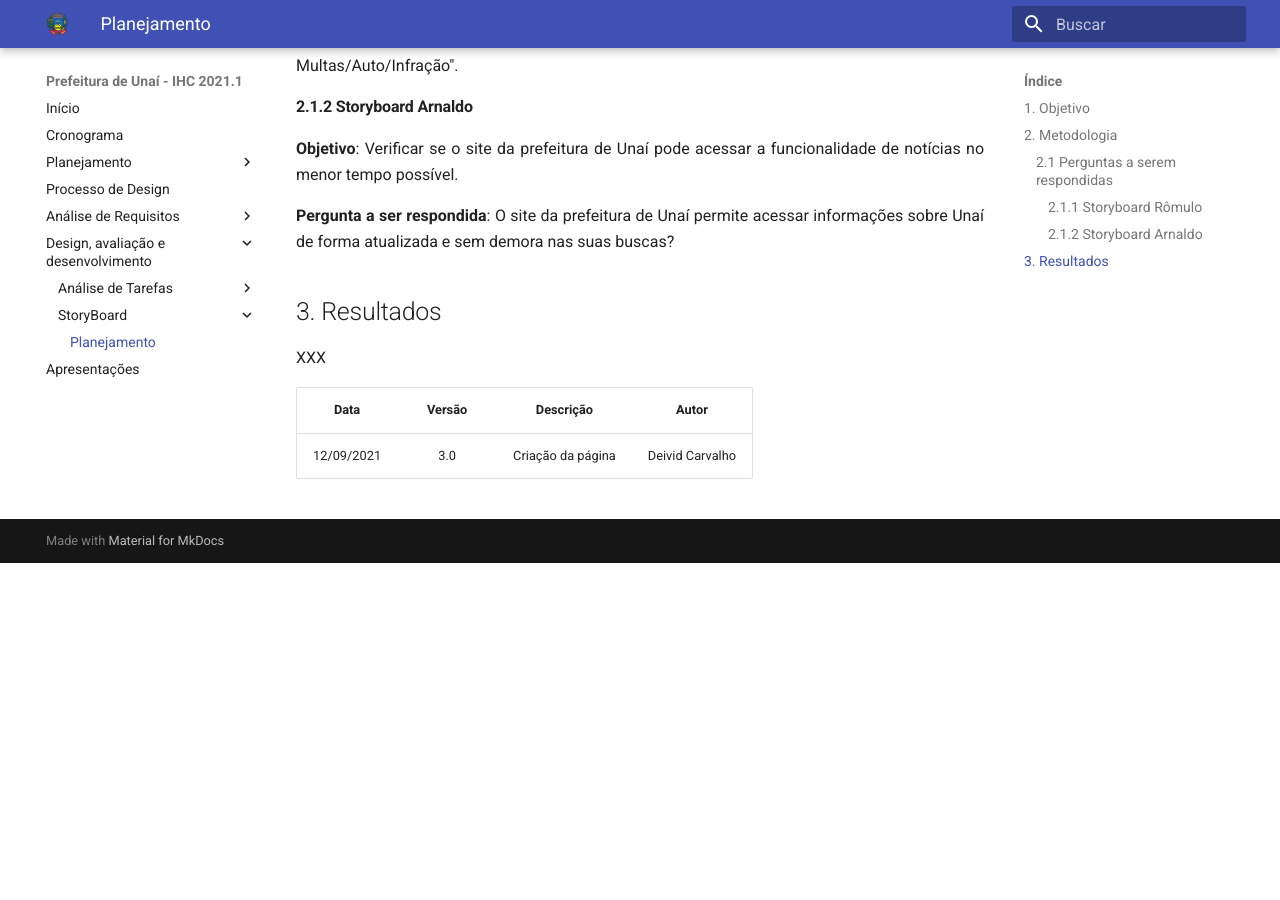
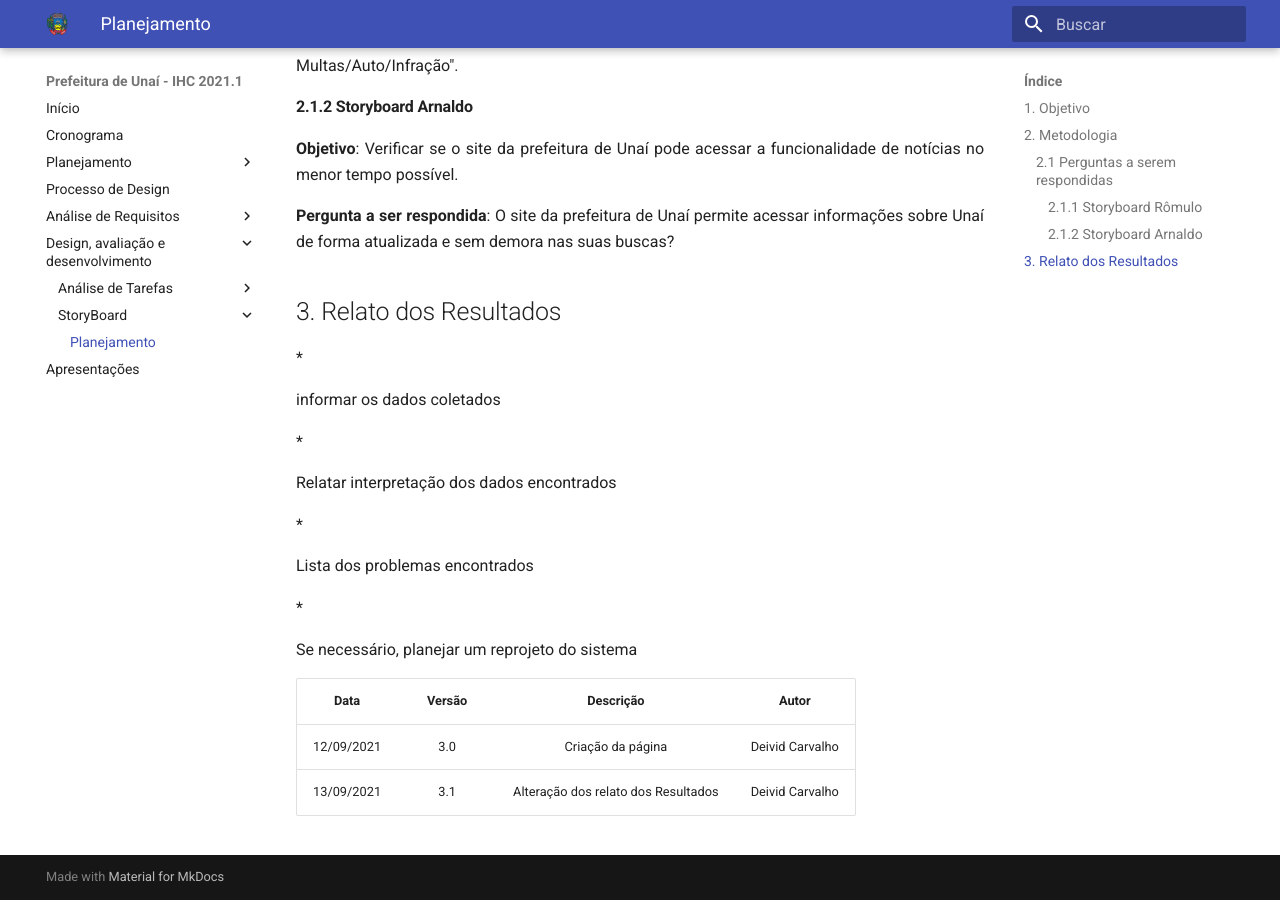
Before and after one commit to Interacao-Humano-Computador/2021.1-Prefeitura-Unai, an MkDocs documentation site: the page built from docs/designAvaliacaoDesenvolv/storyboard/planejamentoStory.md, in a window 1280 px wide and 900 px high, scrolled down 897 px. Built offline with MkDocs 1.6.1 and Material for MkDocs 9.7.7, drawn with Linux system fonts in a browser that asks for light colours; before the commit the page ends 1460 px from its top, so only the background shows below that.

Commit message:
Adicinando relato dos resultados

```diff
--- a/docs/designAvaliacaoDesenvolv/storyboard/planejamentoStory.md
+++ b/docs/designAvaliacaoDesenvolv/storyboard/planejamentoStory.md
@@ -19,9 +19,13 @@ Dada as funcionalidades definidas na fase de análises de requisitos, será vali
 <p align = "justify"><b>Objetivo</b>: Verificar se o site da prefeitura de Unaí pode acessar a funcionalidade de notícias no menor tempo possível.</p>
 <p align = "justify"><b>Pergunta a ser respondida</b>: O site da prefeitura de Unaí permite acessar informações sobre Unaí de forma atualizada e sem demora nas suas buscas?</p>
 
-## 3. Resultados
-<p align = "justify">XXX</p>
+## 3. Relato dos Resultados
+*<p align = "justify">informar os dados coletados</p>
+*<p align = "justify">Relatar interpretação dos dados encontrados</p>
+*<p align = "justify">Lista dos problemas encontrados</p>
+*<p align = "justify">Se necessário, planejar um reprojeto do sistema</p>
 
 | Data |Versão|         Descrição          |       Autor      |
 |:----:|:----:|:--------------------------:|:----------------:|
 | 12/09/2021 |  3.0 | Criação da página    | Deivid Carvalho |
+| 13/09/2021 |  3.1 | Alteração dos relato dos Resultados    | Deivid Carvalho |
```
